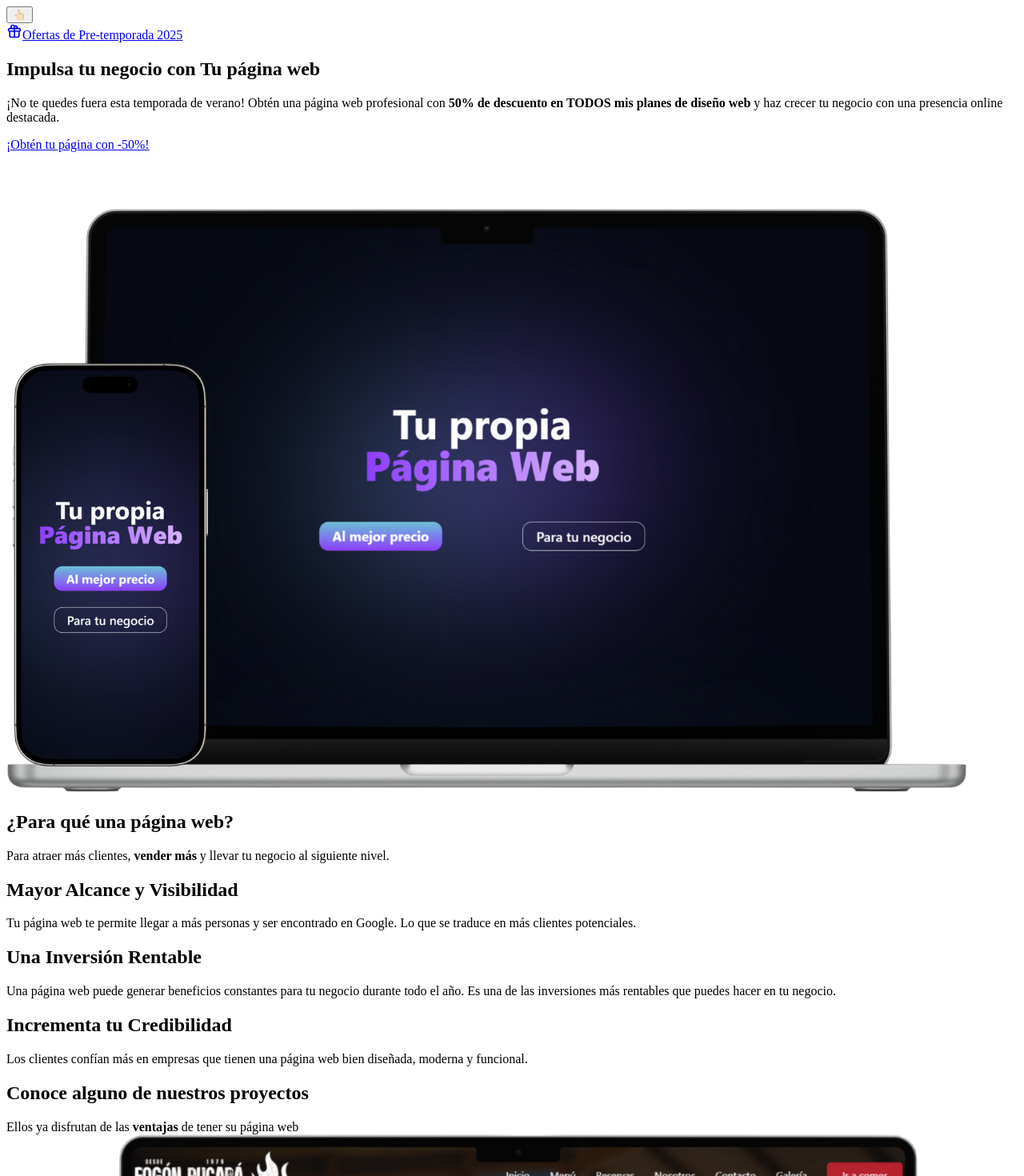
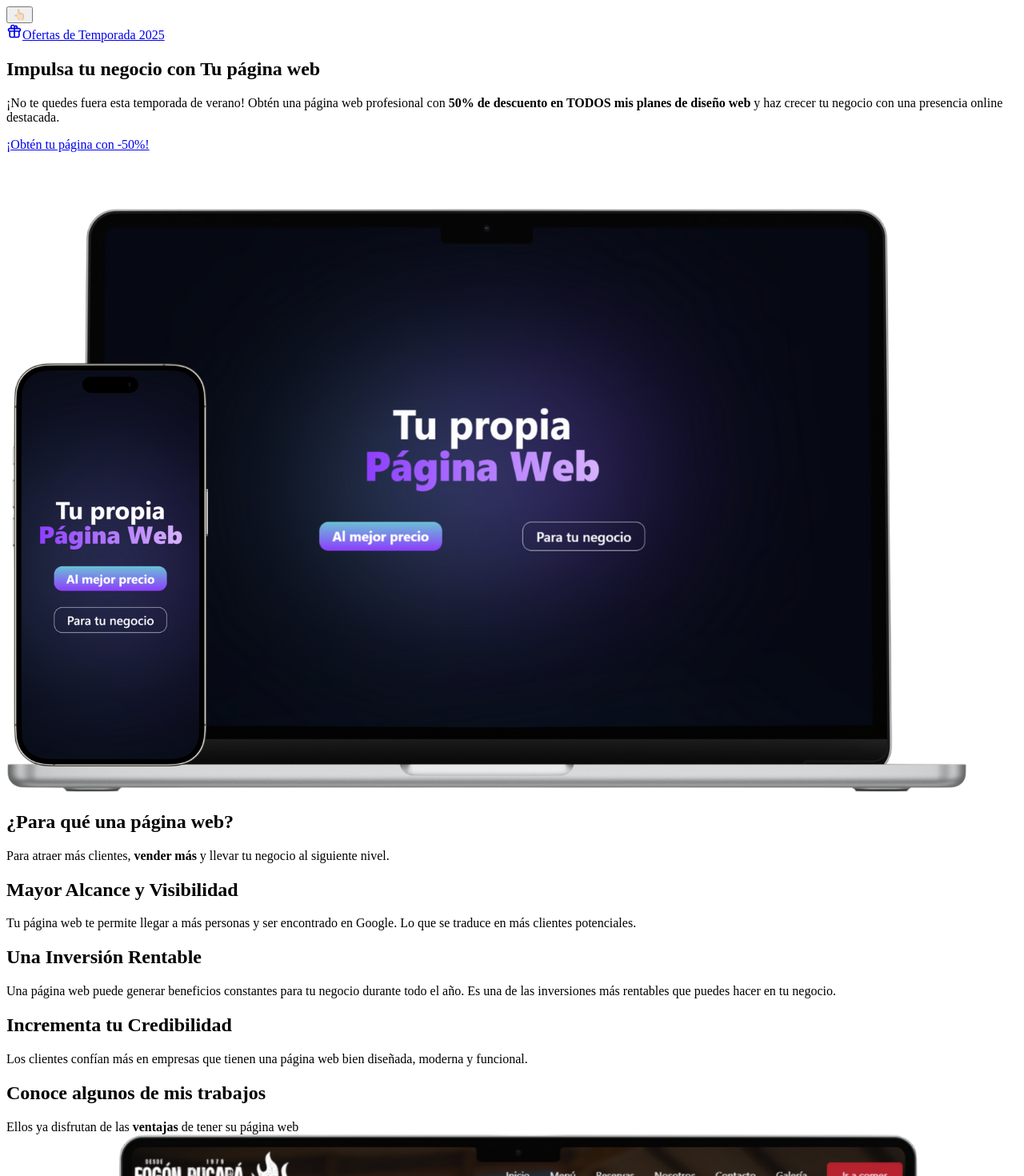
Before and after one commit to imjoaquincancino/react-portfolio, a Next.js app: page /Home in a window 1280 px wide. Shown: the top 1470 px of the page at 80% size. Built offline with nearby package versions, Linux system fonts and the light colour scheme.

Commit message:
feat: update project descriptions and improve accessibility with lazy loading

```diff
--- a/public/css/styles.css
+++ b/public/css/styles.css
@@ -11,12 +11,6 @@
   font-weight: normal;
   font-style: normal;
 }
-
-.adlam-display-family {
-  font-family: "ADLaM Display", system-ui;
-  line-height: 1;
-}
-
 
 body {
   color: #000;
--- a/src/pages/Home/Inicio.jsx
+++ b/src/pages/Home/Inicio.jsx
@@ -11,7 +11,7 @@ export function Inicio() {
             <span className="mb-6">
               <CTAcampaign
                 url={"/planes"}
-                text={"Ofertas de Pre-temporada 2025"}
+                text={"Ofertas de Temporada 2025"}
               />
             </span>
             <h1 className="text-4xl sm:text-6xl md:text-7xl font-bold text-center lg:text-start mb-6">
--- a/src/pages/Home/Projects.jsx
+++ b/src/pages/Home/Projects.jsx
@@ -11,6 +11,7 @@ function ProjectCard({ name, description, url, img, targetblank, location, busin
             src={img}
             alt={`Página Web para ${business} en ${location}`}
             className="w-auto h-auto object-cover rounded-lg"
+            loading="lazy"
           />
         </a>
         <h3 className="mt-4 text-xl font-bold">{name}</h3>
@@ -50,7 +51,7 @@ export function Projects() {
     >
       <div className="space-y-1 z-10">
         <h2 className="bg-clip-text md:text-lg text-transparent bg-gradient-to-br from-[#d83333] to-[#f041ff] font-semibold">
-          Conoce alguno de nuestros proyectos
+          Conoce algunos de mis trabajos
         </h2>
         <span className="max-w-screen-lg text-balance text-2xl font-normal font-heading md:text-3xl xl:text-4xl md:leading-tight">
           Ellos ya disfrutan de las <strong>ventajas</strong> de tener su página web
```
Also changed, not shown: 1 other file (tests, documents, lock files or other folders).
